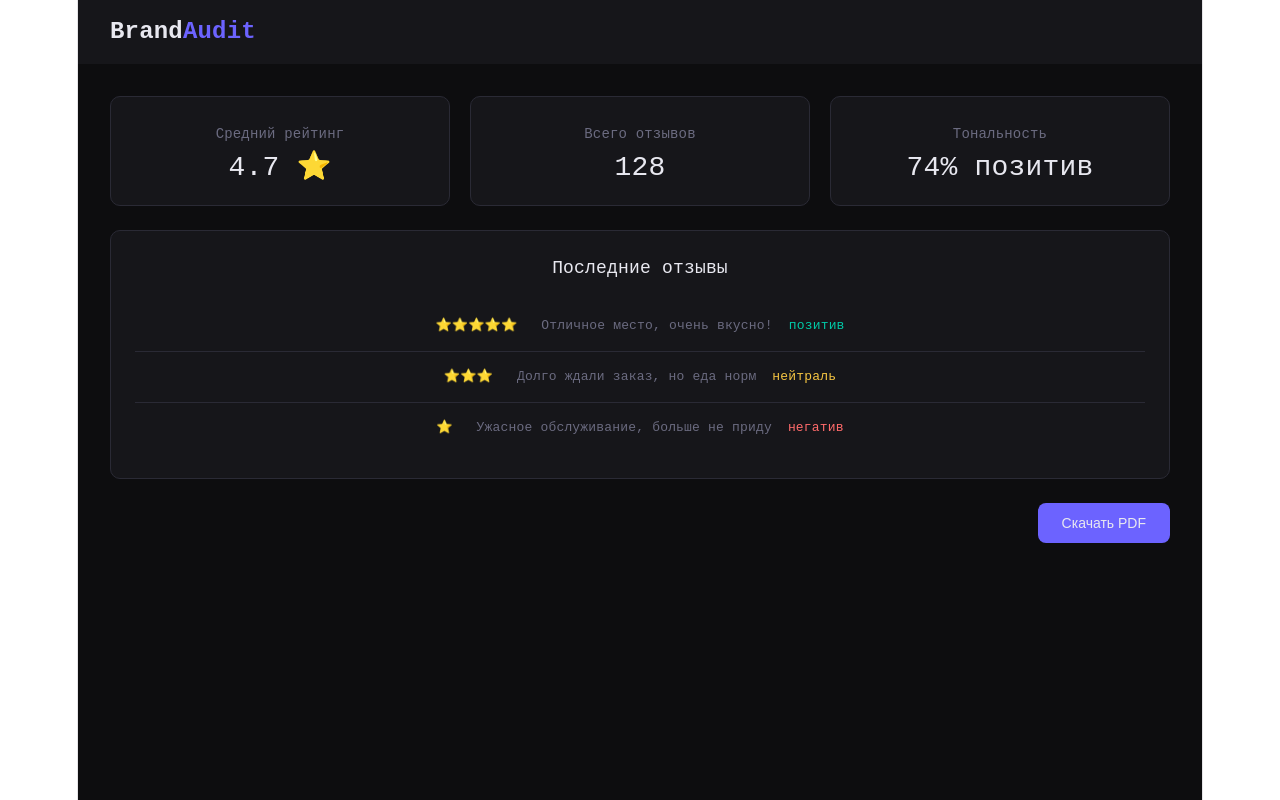
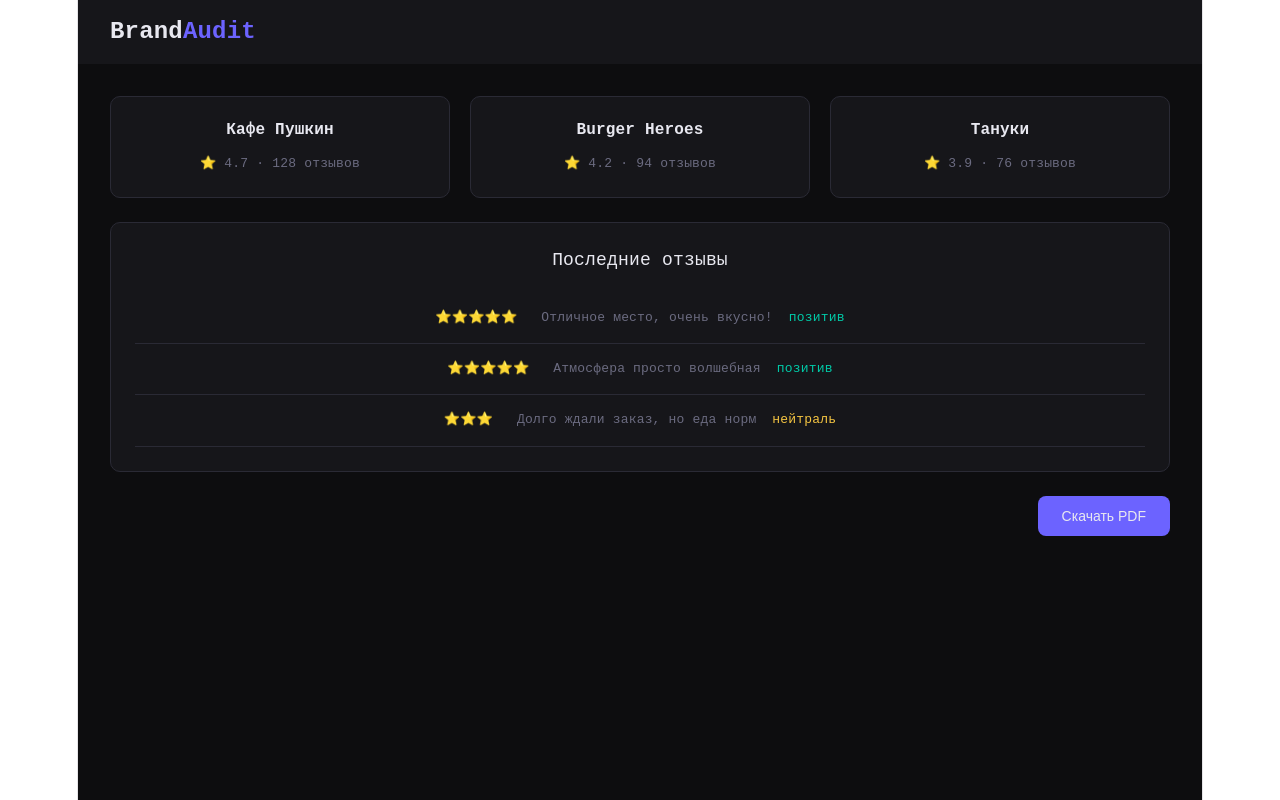
Before and after one commit to whoiscarolin/brand-audit, a React (Vite) app in the folder frontend/: page / in a window 1280 px wide. Built offline with nearby package versions, Linux system fonts and the light colour scheme.

Commit message:
feat: add BrandCard, ReviewTable, Skeleton components and mock API

```diff
--- a/frontend/src/App.tsx
+++ b/frontend/src/App.tsx
@@ -1,8 +1,34 @@
+import { useEffect, useState } from 'react'
+import { getBrands, getReviews } from './api/client'
+import BrandCard from './components/BrandCard'
+import ReviewTable from './components/ReviewTable'
+import { CardSkeleton } from './components/Skeleton'
 import './App.css'
 
 function App() {
+  const [brands, setBrands] = useState<any[]>([])
+  const [reviews, setReviews] = useState<any[]>([])
+  const [loading, setLoading] = useState(true)
+  const [selectedBrand, setSelectedBrand] = useState<number | null>(null)
+
+  useEffect(() => {
+    getBrands().then(data => {
+      setBrands(data)
+      if (data.length > 0) {
+        setSelectedBrand(data[0].id)
+      }
+      setLoading(false)
+    })
+  }, [])
+
+  useEffect(() => {
+    if (selectedBrand !== null) {
+      getReviews(selectedBrand).then(setReviews)
+    }
+  }, [selectedBrand])
+
   return (
-    <div style={{ background: '#0d0d0f', minHeight: '100vh', padding: '0', fontFamily: 'monospace' }}>
+    <div style={{ background: '#0d0d0f', minHeight: '100vh', fontFamily: 'monospace' }}>
 
       {/* Шапка */}
       <div style={{ background: '#16161a', padding: '0 32px', height: '64px', display: 'flex', alignItems: 'center' }}>
@@ -13,46 +39,23 @@
 
       <div style={{ padding: '32px' }}>
 
-        {/* Карточки метрик */}
+        {/* Карточки брендов */}
         <div style={{ display: 'grid', gridTemplateColumns: 'repeat(3, 1fr)', gap: '20px', marginBottom: '24px' }}>
-
-          <div style={{ background: '#16161a', borderRadius: '10px', padding: '24px', border: '1px solid #2a2a35' }}>
-            <div style={{ color: '#6b6b80', fontSize: '14px', marginBottom: '8px' }}>Средний рейтинг</div>
-            <div style={{ color: '#e8e8f0', fontSize: '28px' }}>4.7 ⭐</div>
-          </div>
-
-          <div style={{ background: '#16161a', borderRadius: '10px', padding: '24px', border: '1px solid #2a2a35' }}>
-            <div style={{ color: '#6b6b80', fontSize: '14px', marginBottom: '8px' }}>Всего отзывов</div>
-            <div style={{ color: '#e8e8f0', fontSize: '28px' }}>128</div>
-          </div>
-
-          <div style={{ background: '#16161a', borderRadius: '10px', padding: '24px', border: '1px solid #2a2a35' }}>
-            <div style={{ color: '#6b6b80', fontSize: '14px', marginBottom: '8px' }}>Тональность</div>
-            <div style={{ color: '#e8e8f0', fontSize: '28px' }}>74% позитив</div>
-          </div>
-
+          {loading
+            ? [1, 2, 3].map(i => <CardSkeleton key={i} />)
+            : brands.map(brand => (
+              <div key={brand.id} onClick={() => setSelectedBrand(brand.id)}>
+                <BrandCard brand={brand} />
+              </div>
+            ))
+          }
         </div>
 
-        {/* Блок отзывов */}
-        <div style={{ background: '#16161a', borderRadius: '10px', padding: '24px', border: '1px solid #2a2a35', marginBottom: '24px' }}>
-          <div style={{ color: '#e8e8f0', fontSize: '18px', marginBottom: '20px' }}>Последние отзывы</div>
-
-          <div style={{ color: '#6b6b80', fontSize: '13px', padding: '12px 0', borderBottom: '1px solid #2a2a35' }}>
-            ⭐⭐⭐⭐⭐ &nbsp; Отличное место, очень вкусно! &nbsp;
-            <span style={{ color: '#00c9a7' }}>позитив</span>
-          </div>
-          <div style={{ color: '#6b6b80', fontSize: '13px', padding: '12px 0', borderBottom: '1px solid #2a2a35' }}>
-            ⭐⭐⭐ &nbsp; Долго ждали заказ, но еда норм &nbsp;
-            <span style={{ color: '#f5c542' }}>нейтраль</span>
-          </div>
-          <div style={{ color: '#6b6b80', fontSize: '13px', padding: '12px 0' }}>
-            ⭐ &nbsp; Ужасное обслуживание, больше не приду &nbsp;
-            <span style={{ color: '#ff6b6b' }}>негатив</span>
-          </div>
-        </div>
+        {/* Таблица отзывов */}
+        {reviews.length > 0 && <ReviewTable reviews={reviews} />}
 
         {/* Кнопка PDF */}
-        <div style={{ display: 'flex', justifyContent: 'flex-end' }}>
+        <div style={{ display: 'flex', justifyContent: 'flex-end', marginTop: '24px' }}>
           <button style={{ background: '#6c63ff', color: '#e8e8f0', border: 'none', borderRadius: '8px', padding: '12px 24px', fontSize: '14px', cursor: 'pointer' }}>
             Скачать PDF
           </button>
--- /dev/null
+++ b/frontend/src/api/client.ts
@@ -0,0 +1,39 @@
+const BASE_URL = 'http://localhost:8000'
+
+const MOCK_BRANDS = [
+  { id: 1, name: 'Кафе Пушкин', rating: 4.7, reviews_count: 128 },
+  { id: 2, name: 'Burger Heroes', rating: 4.2, reviews_count: 94 },
+  { id: 3, name: 'Тануки', rating: 3.9, reviews_count: 76 },
+]
+
+const MOCK_REVIEWS: Record<number, any[]> = {
+  1: [
+    { id: 1, text: 'Отличное место, очень вкусно!', rating: 5, sentiment: 'positive' },
+    { id: 2, text: 'Атмосфера просто волшебная', rating: 5, sentiment: 'positive' },
+    { id: 3, text: 'Долго ждали заказ, но еда норм', rating: 3, sentiment: 'neutral' },
+  ],
+  2: [
+    { id: 4, text: 'Лучшие бургеры в городе!', rating: 5, sentiment: 'positive' },
+    { id: 5, text: 'Шумно, но вкусно', rating: 3, sentiment: 'neutral' },
+    { id: 6, text: 'Бургер был холодный', rating: 2, sentiment: 'negative' },
+  ],
+  3: [
+    { id: 7, text: 'Суши свежие, всё понравилось', rating: 4, sentiment: 'positive' },
+    { id: 8, text: 'Ужасное обслуживание', rating: 1, sentiment: 'negative' },
+    { id: 9, text: 'Цены высокие для такого качества', rating: 2, sentiment: 'negative' },
+  ],
+}
+
+const USE_MOCK = true
+
+export async function getBrands() {
+  if (USE_MOCK) return MOCK_BRANDS
+  const response = await fetch(`${BASE_URL}/brands`)
+  return response.json()
+}
+
+export async function getReviews(brandId: number) {
+  if (USE_MOCK) return MOCK_REVIEWS[brandId] || []
+  const response = await fetch(`${BASE_URL}/reviews?brand_id=${brandId}`)
+  return response.json()
+}
--- /dev/null
+++ b/frontend/src/components/BrandCard.tsx
@@ -0,0 +1,27 @@
+interface Brand {
+  id: number
+  name: string
+  rating: number
+  reviews_count: number
+}
+
+function BrandCard({ brand }: { brand: Brand }) {
+  return (
+    <div style={{
+      background: '#16161a',
+      borderRadius: '10px',
+      padding: '20px',
+      border: '1px solid #2a2a35',
+      cursor: 'pointer'
+    }}>
+      <div style={{ color: '#e8e8f0', fontSize: '16px', fontWeight: 'bold', marginBottom: '8px' }}>
+        {brand.name}
+      </div>
+      <div style={{ color: '#6b6b80', fontSize: '13px' }}>
+        ⭐ {brand.rating} · {brand.reviews_count} отзывов
+      </div>
+    </div>
+  )
+}
+
+export default BrandCard
--- /dev/null
+++ b/frontend/src/components/ReviewTable.tsx
@@ -0,0 +1,36 @@
+interface Review {
+  id: number
+  text: string
+  rating: number
+  sentiment: string
+}
+
+function sentimentColor(sentiment: string) {
+  if (sentiment === 'positive') return '#00c9a7'
+  if (sentiment === 'negative') return '#ff6b6b'
+  return '#f5c542'
+}
+
+function sentimentLabel(sentiment: string) {
+  if (sentiment === 'positive') return 'позитив'
+  if (sentiment === 'negative') return 'негатив'
+  return 'нейтраль'
+}
+
+function ReviewTable({ reviews }: { reviews: Review[] }) {
+  return (
+    <div style={{ background: '#16161a', borderRadius: '10px', padding: '24px', border: '1px solid #2a2a35' }}>
+      <div style={{ color: '#e8e8f0', fontSize: '18px', marginBottom: '20px' }}>Последние отзывы</div>
+      {reviews.map(review => (
+        <div key={review.id} style={{ color: '#6b6b80', fontSize: '13px', padding: '12px 0', borderBottom: '1px solid #2a2a35' }}>
+          {'⭐'.repeat(review.rating)} &nbsp; {review.text} &nbsp;
+          <span style={{ color: sentimentColor(review.sentiment) }}>
+            {sentimentLabel(review.sentiment)}
+          </span>
+        </div>
+      ))}
+    </div>
+  )
+}
+
+export default ReviewTable
--- /dev/null
+++ b/frontend/src/components/skeleton.tsx
@@ -0,0 +1,24 @@
+function Skeleton({ width = '100%', height = '20px' }: { width?: string, height?: string }) {
+  return (
+    <div style={{
+      width,
+      height,
+      background: '#2a2a35',
+      borderRadius: '6px',
+      animation: 'pulse 1.5s ease-in-out infinite'
+    }} />
+  )
+}
+
+export function CardSkeleton() {
+  return (
+    <div style={{ background: '#16161a', borderRadius: '10px', padding: '20px', border: '1px solid #2a2a35' }}>
+      <Skeleton height='20px' width='60%' />
+      <div style={{ marginTop: '10px' }}>
+        <Skeleton height='14px' width='40%' />
+      </div>
+    </div>
+  )
+}
+
+export default Skeleton
```
